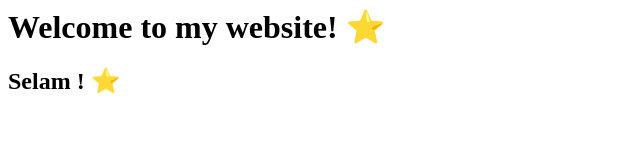
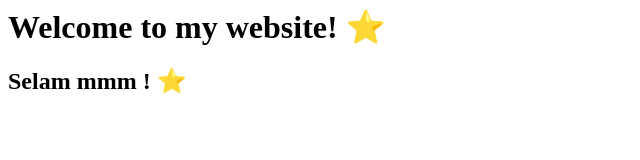
Before and after one commit to P1MGIT/P1M_2, a plain HTML site: page Plus1me.html in a window 1280 px wide. Shown: the whole page, without its empty margins (0-640 px from the left). Drawn offline with Linux system fonts and the light colour scheme.

Commit message:
Update Plus1me.html

```diff
--- a/Plus1me.html
+++ b/Plus1me.html
@@ -4,6 +4,6 @@
    </head>
    <body>
       <h1>Welcome to my website! ⭐️</h1>
-     <h2>Selam ! ⭐️</h2>
+     <h2>Selam mmm ! ⭐️</h2>
    </body>
 </html>
```
